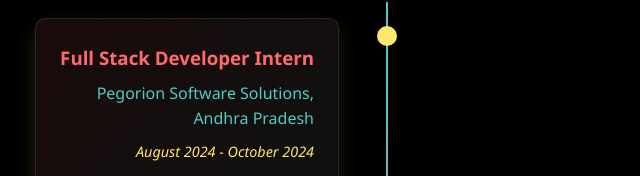
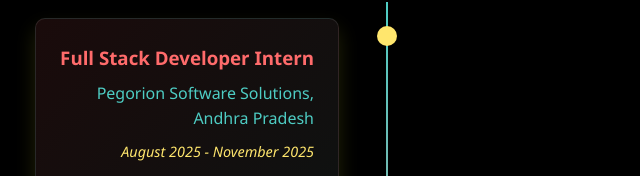
Before and after one commit to feba773/portfolio, a plain HTML site: page index.html in a window 1280 px wide. Shown: the part 1991-2167 px from the top of the page, 253-893 px from the left. Drawn offline with Linux system fonts and the light colour scheme.

```diff
--- a/index.html
+++ b/index.html
@@ -152,7 +152,7 @@
             <div class="timeline-content">
                 <h3>Full Stack Developer Intern</h3>
                 <h4>Pegorion Software Solutions, Andhra Pradesh</h4>
-                <p class="timeline-date">August 2024 - October 2024</p>
+                <p class="timeline-date">August 2025 - November 2025</p>
                 <p>Worked on developing and deploying end-to-end features using the MERN stack.
                 Contributed to designing RESTful APIs, creating responsive front-end interfaces in React.js, and implementing database operations in MongoDB.
                 Gained practical experience in collaborative software development and agile workflow.</p>
```
